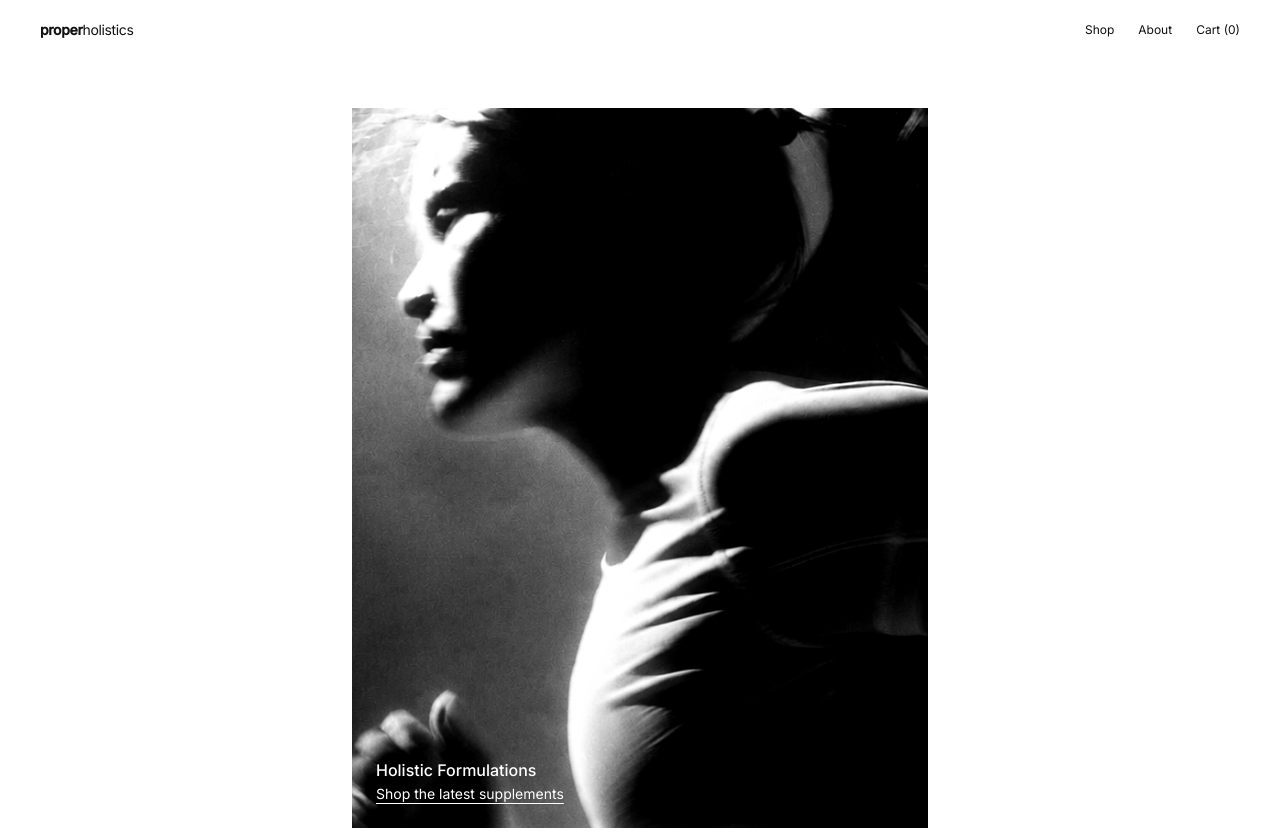
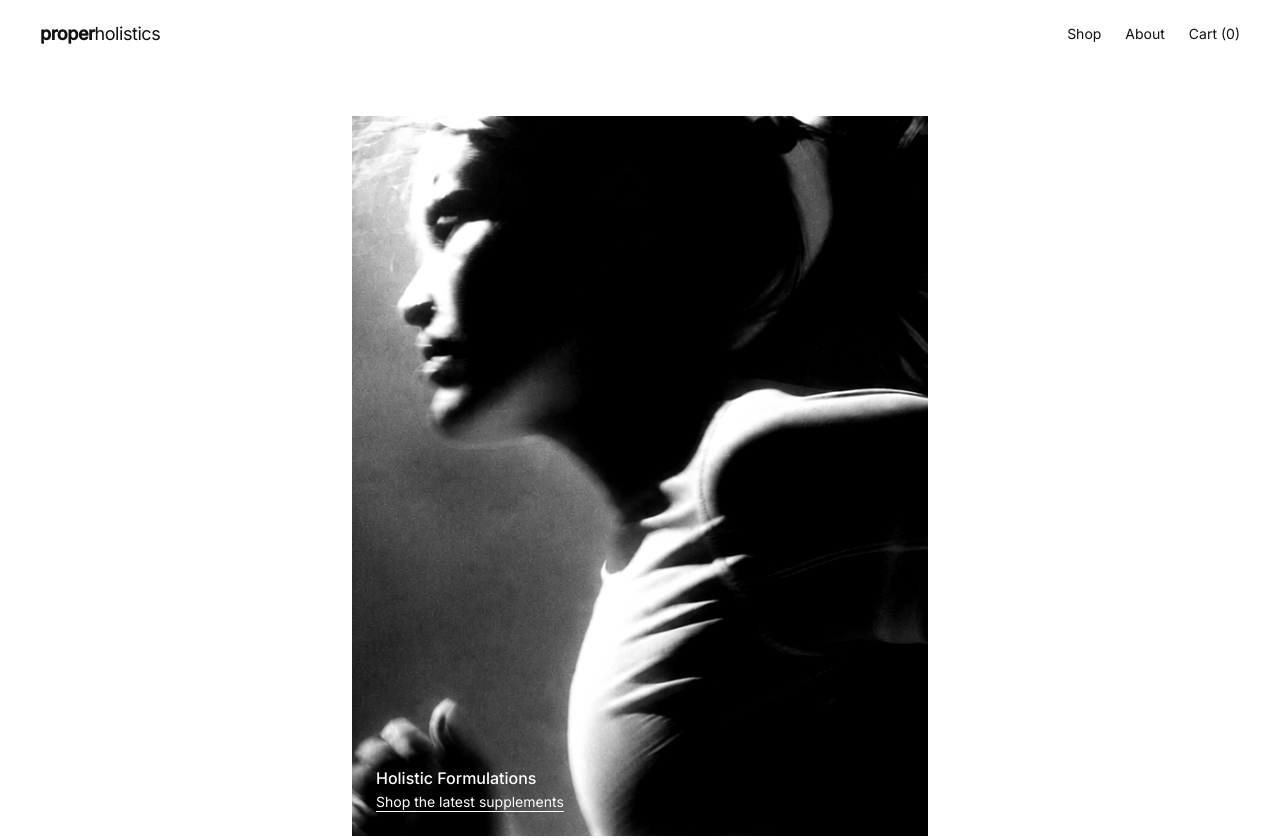
Before and after one commit to KobeMCK/properholistics, a plain HTML site: page index.html in a window 1280 px wide. Shown: the top 839 px of the page. Drawn offline with nearby package versions, Linux system fonts and the light colour scheme.

Commit message:
Enlarge wordmark and header nav

```diff
--- a/index.html
+++ b/index.html
@@ -25,8 +25,8 @@
 <body class="bg-paper font-sans text-xs text-ink antialiased selection:bg-ink selection:text-paper">
 
     <header class="sticky top-0 z-30 flex items-center justify-between bg-paper px-6 py-5 md:px-10">
-        <a href="#top" class="text-sm font-normal tracking-tight" aria-label="Proper Holistics, back to top"><span class="font-semibold">proper</span>holistics</a>
-        <nav aria-label="Primary" class="flex items-center gap-6">
+        <a href="#top" class="text-lg font-normal tracking-tight" aria-label="Proper Holistics, back to top"><span class="font-semibold">proper</span>holistics</a>
+        <nav aria-label="Primary" class="flex items-center gap-6 text-sm">
             <a href="#shop" class="hover:text-mute">Shop</a>
             <a href="#about" class="hover:text-mute">About</a>
             <button type="button" data-open-cart class="hover:text-mute">Cart (<span id="cart-count">0</span>)</button>
```
